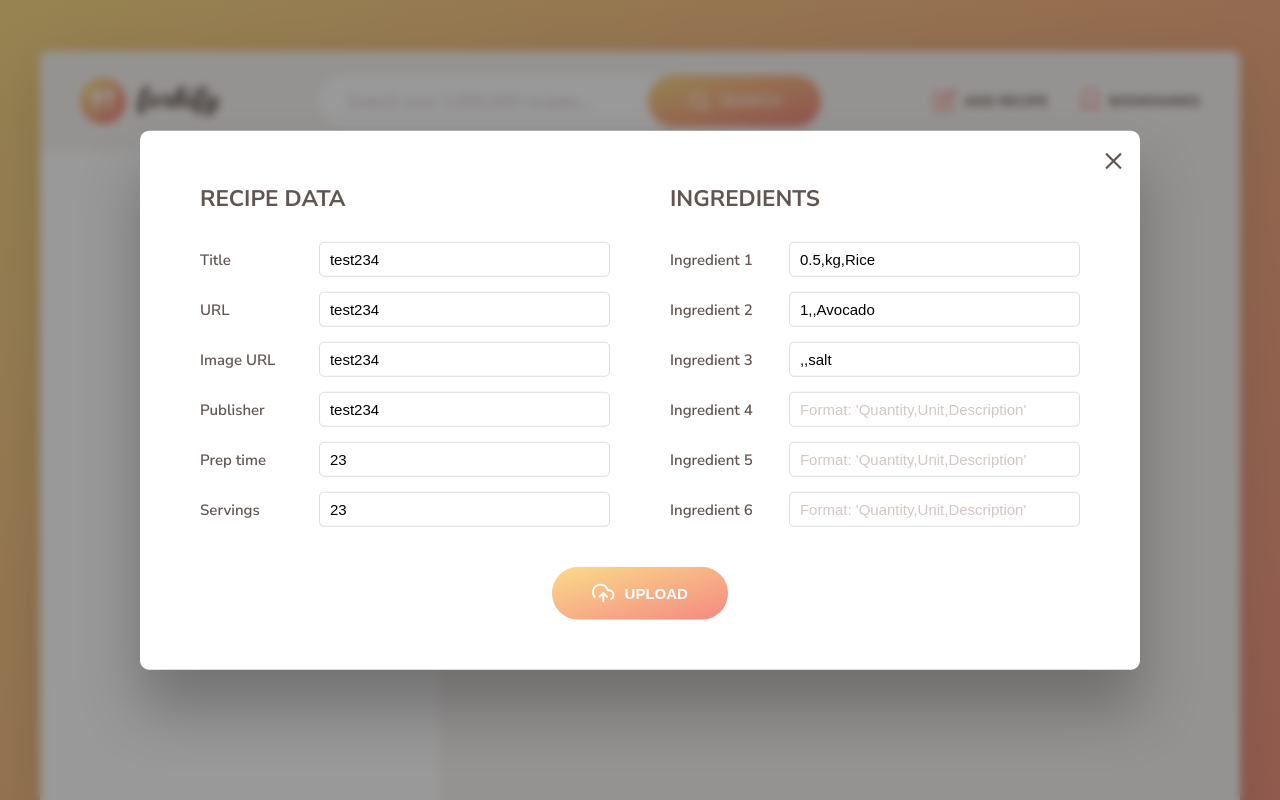
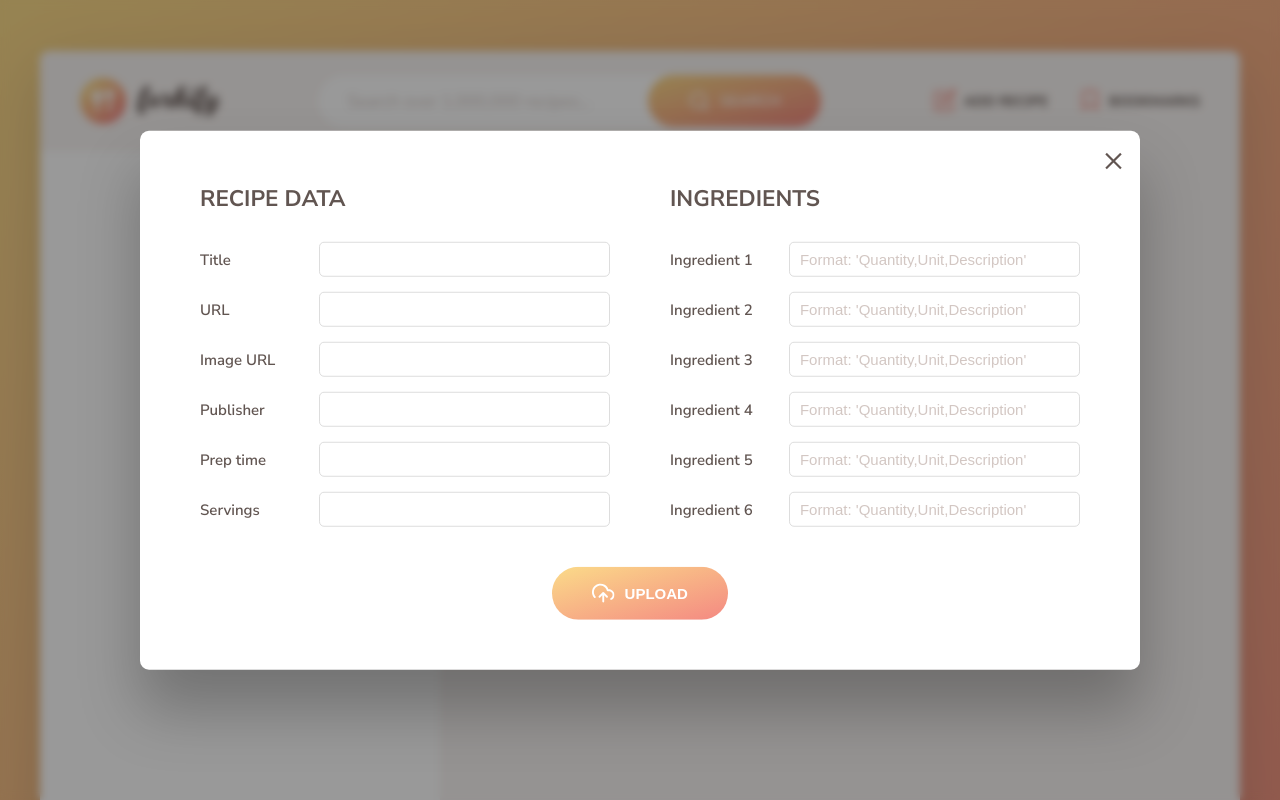
Before and after one commit to dieegomr/forkfy-app, a website built with Parcel: page index.html in a window 1280 px wide. Both pictures are taken after a click on the button "ADD RECIPE". Shown: the top 800 px of the page. Built offline with nearby package versions, Linux system fonts and the light colour scheme.

Commit message:
readme and final updtaes

```diff
--- a/index.html
+++ b/index.html
@@ -263,24 +263,24 @@
         <div class="upload__column">
           <h3 class="upload__heading">Recipe data</h3>
           <label>Title</label>
-          <input value="test234" required name="title" type="text" />
+          <input value="" required name="title" type="text" />
           <label>URL</label>
-          <input value="test234" required name="sourceUrl" type="text" />
+          <input value="" required name="sourceUrl" type="text" />
           <label>Image URL</label>
-          <input value="test234" required name="image" type="text" />
+          <input value="" required name="image" type="text" />
           <label>Publisher</label>
-          <input value="test234" required name="publisher" type="text" />
+          <input value="" required name="publisher" type="text" />
           <label>Prep time</label>
-          <input value="23" required name="cookingTime" type="number" />
+          <input value="" required name="cookingTime" type="number" />
           <label>Servings</label>
-          <input value="23" required name="servings" type="number" />
+          <input value="" required name="servings" type="number" />
         </div>
 
         <div class="upload__column">
           <h3 class="upload__heading">Ingredients</h3>
           <label>Ingredient 1</label>
           <input
-            value="0.5,kg,Rice"
+            value=""
             type="text"
             required
             name="ingredient-1"
@@ -288,14 +288,14 @@
           />
           <label>Ingredient 2</label>
           <input
-            value="1,,Avocado"
+            value=""
             type="text"
             name="ingredient-2"
             placeholder="Format: 'Quantity,Unit,Description'"
           />
           <label>Ingredient 3</label>
           <input
-            value=",,salt"
+            value=""
             type="text"
             name="ingredient-3"
             placeholder="Format: 'Quantity,Unit,Description'"
```
Also changed, not shown: README.md (added), README_pt-BR.md (added), forkify-flowchart-part-1.png (deleted), forkify-flowchart-part-2.png (deleted), readme_images/forkfy-architecture-flowchart.png (renamed from forkify-architecture-recipe-loading.png), readme_images/forkfy-overview-flowchart.png (renamed from forkify-flowchart-part-3.png), 3 other files.
